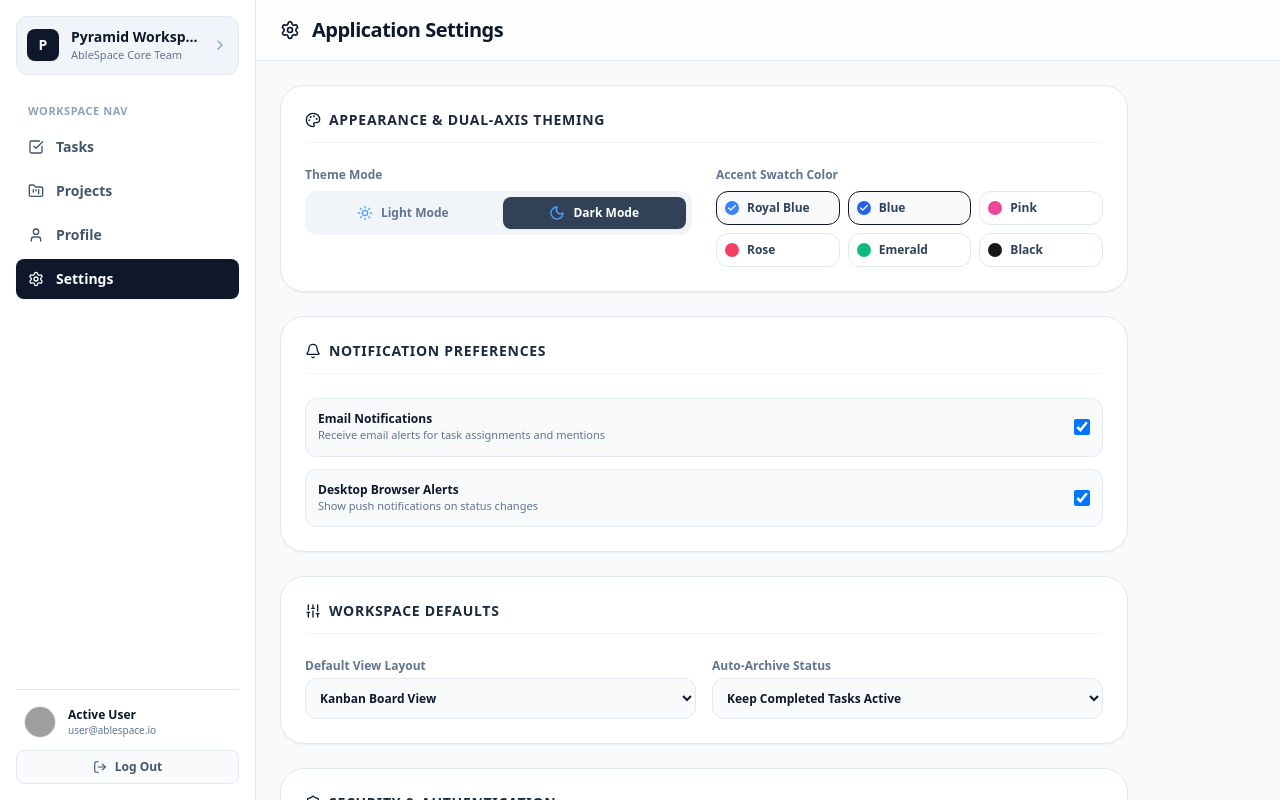
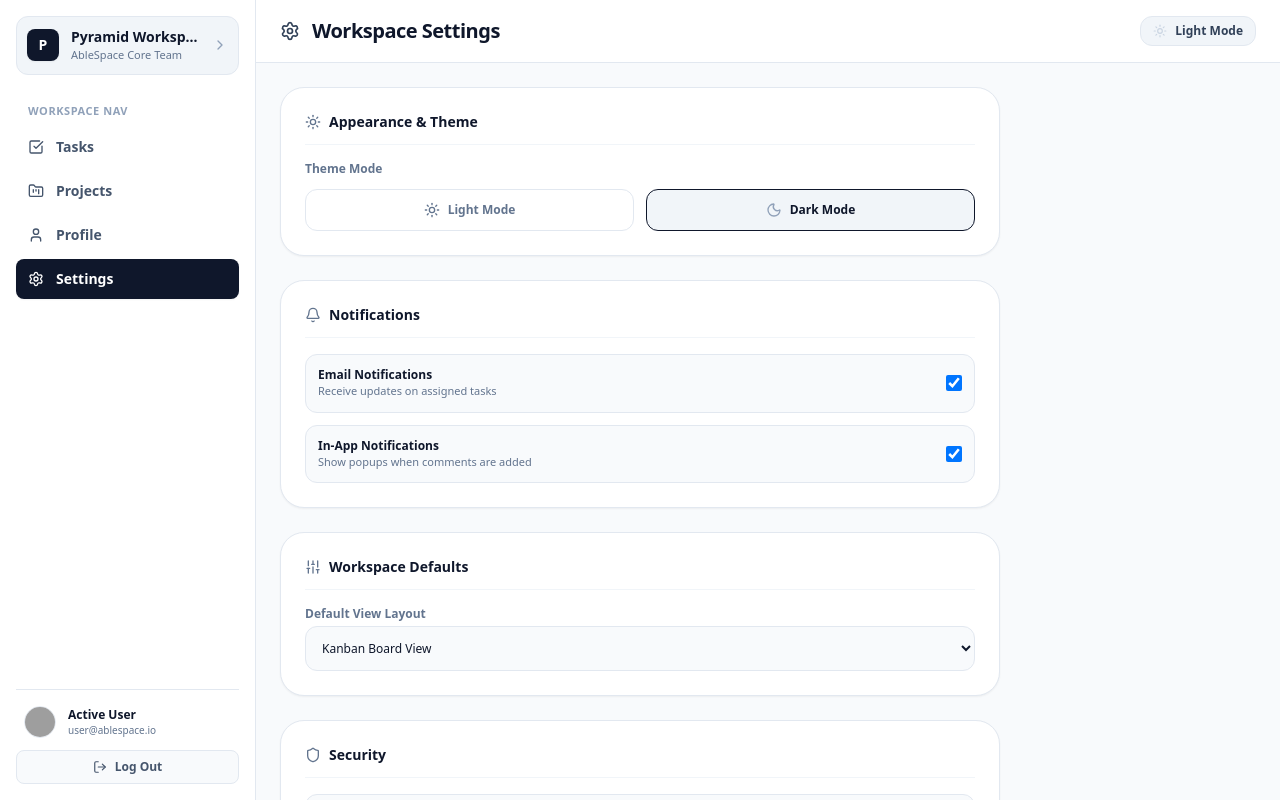
Before and after one commit to vamsi-2003/AbleSpace-Task-Management, a Next.js app in the folder frontend/: page /settings in a window 1280 px wide. Shown: the top 800 px of the page. Built offline with nearby package versions, Linux system fonts and the light colour scheme; no server answers; grey boxes are pictures that could not be loaded.

Commit message:
Completely remove Accent Swatch Color feature, swatches, and references from the entire application

```diff
--- a/frontend/src/app/settings/page.tsx
+++ b/frontend/src/app/settings/page.tsx
@@ -1,187 +1,136 @@
 'use client';
 
-import React, { useState, useEffect } from 'react';
+import React, { useState } from 'react';
 import { Sidebar } from '../../components/Sidebar';
 import { useTheme } from '../../context/ThemeContext';
-import { api, User } from '../../lib/api';
-import {
-  Settings as SettingsIcon,
-  Palette,
-  Bell,
-  Sliders,
-  Shield,
-  Sun,
-  Moon,
-  Check,
-  Lock,
-  Key,
-} from 'lucide-react';
+import { Settings, Sun, Moon, Bell, Shield, Sliders } from 'lucide-react';
 
 export default function SettingsPage() {
-  const { mode, accent, setMode, setAccent } = useTheme();
-  const [profile, setProfile] = useState<User | null>(null);
+  const { mode, toggleMode } = useTheme();
 
   // Settings State
   const [emailNotifications, setEmailNotifications] = useState(true);
-  const [desktopNotifications, setDesktopNotifications] = useState(true);
+  const [inAppNotifications, setInAppNotifications] = useState(true);
   const [defaultView, setDefaultView] = useState<'board' | 'list'>('board');
-  const [autoArchive, setAutoArchive] = useState(false);
-  const [twoFactorAuth, setTwoFactorAuth] = useState(false);
-  const [savedSuccess, setSavedSuccess] = useState(false);
+  const [twoFactor, setTwoFactor] = useState(false);
+  const [savedMessage, setSavedMessage] = useState(false);
 
-  useEffect(() => {
-    api.getProfile().then(setProfile).catch(() => {});
-  }, []);
-
-  const accents = [
-    { id: 'blue', label: 'Royal Blue', bg: '#3b82f6' },
-    { id: 'blue', label: 'Blue', bg: '#2563eb' },
-    { id: 'pink', label: 'Pink', bg: '#ec4899' },
-    { id: 'rose', label: 'Rose', bg: '#f43f5e' },
-    { id: 'emerald', label: 'Emerald', bg: '#10b981' },
-    { id: 'black', label: 'Black', bg: '#18181b' },
-  ];
-
-  const handleSaveSettings = () => {
-    setSavedSuccess(true);
-    setTimeout(() => setSavedSuccess(false), 3000);
+  const handleSaveSettings = (e: React.FormEvent) => {
+    e.preventDefault();
+    setSavedMessage(true);
+    setTimeout(() => setSavedMessage(false), 3000);
   };
 
   return (
     <div className="flex min-h-screen bg-slate-50 dark:bg-slate-950 text-slate-900 dark:text-slate-100">
-      <Sidebar user={profile} />
+      <Sidebar />
 
       <main className="flex-1 flex flex-col min-w-0">
-        <header className="sticky top-0 z-30 bg-white/80 dark:bg-slate-900/80 backdrop-blur-md border-b border-slate-200 dark:border-slate-800 px-6 py-4 flex items-center justify-between">
+        <header className="sticky top-0 z-30 bg-white/95 dark:bg-slate-900/95 backdrop-blur-md border-b border-slate-200 dark:border-slate-800 px-6 py-4 flex items-center justify-between">
           <div className="flex items-center gap-3">
-            <SettingsIcon className="w-5 h-5 accent-text-primary" />
-            <h2 className="text-xl font-extrabold tracking-tight">Application Settings</h2>
+            <Settings className="w-5 h-5 text-slate-700 dark:text-slate-200" />
+            <h2 className="text-xl font-extrabold tracking-tight">Workspace Settings</h2>
           </div>
-          {savedSuccess && (
-            <span className="text-xs font-bold text-emerald-600 dark:text-emerald-400 flex items-center gap-1">
-              <Check className="w-4 h-4" /> Preferences Saved!
-            </span>
+          <button
+            onClick={toggleMode}
+            className="flex items-center gap-2 px-3 py-1.5 text-xs font-bold rounded-xl border border-slate-200 dark:border-slate-800 bg-slate-100 dark:bg-slate-800 text-slate-700 dark:text-slate-200 hover:bg-slate-200 dark:hover:bg-slate-700 transition-colors cursor-pointer"
+          >
+            {mode === 'dark' ? (
+              <>
+                <Sun className="w-3.5 h-3.5 text-slate-300" />
+                <span>Light Mode</span>
+              </>
+            ) : (
+              <>
+                <Moon className="w-3.5 h-3.5 text-slate-600" />
+                <span>Dark Mode</span>
+              </>
             )}
+          </button>
         </header>
 
-        <div className="p-6 max-w-4xl space-y-6">
-          {/* 1. Appearance & Theming Section */}
+        <form onSubmit={handleSaveSettings} className="p-6 max-w-3xl space-y-6">
+          {/* Appearance Section */}
           <div className="bg-white dark:bg-slate-900 border border-slate-200 dark:border-slate-800 rounded-3xl p-6 shadow-xs space-y-4">
-            <div className="flex items-center gap-2 pb-3 border-b border-slate-100 dark:border-slate-800">
-              <Palette className="w-4 h-4 accent-text-primary" />
-              <h3 className="text-sm font-bold uppercase tracking-wider text-slate-800 dark:text-slate-200">
-                Appearance & Dual-Axis Theming
-              </h3>
+            <div className="flex items-center gap-2 text-sm font-bold text-slate-900 dark:text-slate-100 border-b border-slate-100 dark:border-slate-800 pb-3">
+              <Sun className="w-4 h-4 text-slate-500" />
+              <span>Appearance & Theme</span>
             </div>
 
-            <div className="grid grid-cols-1 md:grid-cols-2 gap-6 pt-2">
-              {/* Theme Mode */}
-              <div className="space-y-2">
+            <div className="space-y-3">
               <label className="text-xs font-bold text-slate-500 dark:text-slate-400 block">
                 Theme Mode
               </label>
-                <div className="grid grid-cols-2 gap-2 p-1.5 bg-slate-100 dark:bg-slate-800/60 rounded-xl">
+              <div className="grid grid-cols-2 gap-3">
                 <button
-                    onClick={() => setMode('light')}
-                    className={`flex items-center justify-center gap-2 py-2 rounded-lg text-xs font-bold transition-all ${
+                  type="button"
+                  onClick={toggleMode}
+                  className={`p-3 rounded-xl border text-xs font-bold flex items-center justify-center gap-2 transition-all cursor-pointer ${
                     mode === 'light'
-                        ? 'bg-white text-slate-900 shadow-xs'
-                        : 'text-slate-500 hover:text-slate-900 dark:hover:text-slate-100'
+                      ? 'border-slate-900 dark:border-white bg-slate-100 dark:bg-slate-800 text-slate-900 dark:text-slate-100'
+                      : 'border-slate-200 dark:border-slate-800 text-slate-500 hover:text-slate-900 dark:hover:text-slate-100'
                   }`}
                 >
-                    <Sun className="w-4 h-4 text-blue-400" /> Light Mode
+                  <Sun className="w-4 h-4 text-slate-500" /> Light Mode
                 </button>
                 <button
-                    onClick={() => setMode('dark')}
-                    className={`flex items-center justify-center gap-2 py-2 rounded-lg text-xs font-bold transition-all ${
+                  type="button"
+                  onClick={toggleMode}
+                  className={`p-3 rounded-xl border text-xs font-bold flex items-center justify-center gap-2 transition-all cursor-pointer ${
                     mode === 'dark'
-                        ? 'bg-slate-700 text-white shadow-xs'
-                        : 'text-slate-500 hover:text-slate-900 dark:hover:text-slate-100'
+                      ? 'border-slate-900 dark:border-white bg-slate-100 dark:bg-slate-800 text-slate-900 dark:text-slate-100'
+                      : 'border-slate-200 dark:border-slate-800 text-slate-500 hover:text-slate-900 dark:hover:text-slate-100'
                   }`}
                 >
-                    <Moon className="w-4 h-4 text-blue-400" /> Dark Mode
+                  <Moon className="w-4 h-4 text-slate-400" /> Dark Mode
                 </button>
-                </div>
-              </div>
-
-              {/* Accent Swatches */}
-              <div className="space-y-2">
-                <label className="text-xs font-bold text-slate-500 dark:text-slate-400 block">
-                  Accent Swatch Color
-                </label>
-                <div className="grid grid-cols-3 gap-2">
-                  {accents.map((item) => (
-                    <button
-                      key={item.id}
-                      onClick={() => setAccent(item.id as any)}
-                      className={`flex items-center gap-2 p-2 rounded-xl border text-xs font-semibold transition-all ${
-                        accent === item.id
-                          ? 'border-slate-900 dark:border-white bg-slate-50 dark:bg-slate-800'
-                          : 'border-slate-200 dark:border-slate-800 hover:bg-slate-50 dark:hover:bg-slate-800/50'
-                      }`}
-                    >
-                      <span
-                        className="w-3.5 h-3.5 rounded-full flex items-center justify-center text-white shrink-0"
-                        style={{ backgroundColor: item.bg }}
-                      >
-                        {accent === item.id && <Check className="w-2.5 h-2.5 stroke-[3]" />}
-                      </span>
-                      <span className="text-slate-700 dark:text-slate-200">{item.label}</span>
-                    </button>
-                  ))}
-                </div>
               </div>
             </div>
           </div>
 
-          {/* 2. Notification Preferences */}
+          {/* Notifications Section */}
           <div className="bg-white dark:bg-slate-900 border border-slate-200 dark:border-slate-800 rounded-3xl p-6 shadow-xs space-y-4">
-            <div className="flex items-center gap-2 pb-3 border-b border-slate-100 dark:border-slate-800">
-              <Bell className="w-4 h-4 accent-text-primary" />
-              <h3 className="text-sm font-bold uppercase tracking-wider text-slate-800 dark:text-slate-200">
-                Notification Preferences
-              </h3>
+            <div className="flex items-center gap-2 text-sm font-bold text-slate-900 dark:text-slate-100 border-b border-slate-100 dark:border-slate-800 pb-3">
+              <Bell className="w-4 h-4 text-slate-500" />
+              <span>Notifications</span>
             </div>
 
-            <div className="space-y-3 pt-2">
-              <div className="flex items-center justify-between p-3 rounded-xl bg-slate-50 dark:bg-slate-800/40 border border-slate-200/80 dark:border-slate-800">
+            <div className="space-y-3">
+              <label className="flex items-center justify-between p-3 rounded-xl border border-slate-200 dark:border-slate-800 bg-slate-50 dark:bg-slate-800/40 cursor-pointer">
                 <div>
                   <h4 className="text-xs font-bold text-slate-900 dark:text-slate-100">Email Notifications</h4>
-                  <p className="text-[11px] text-slate-500 dark:text-slate-400">Receive email alerts for task assignments and mentions</p>
+                  <p className="text-[11px] text-slate-500 dark:text-slate-400">Receive updates on assigned tasks</p>
                 </div>
                 <input
                   type="checkbox"
                   checked={emailNotifications}
                   onChange={(e) => setEmailNotifications(e.target.checked)}
-                  className="w-4 h-4 accent-bg-primary cursor-pointer"
+                  className="w-4 h-4 rounded-md text-slate-900 focus:ring-slate-500"
                 />
-              </div>
+              </label>
 
-              <div className="flex items-center justify-between p-3 rounded-xl bg-slate-50 dark:bg-slate-800/40 border border-slate-200/80 dark:border-slate-800">
+              <label className="flex items-center justify-between p-3 rounded-xl border border-slate-200 dark:border-slate-800 bg-slate-50 dark:bg-slate-800/40 cursor-pointer">
                 <div>
-                  <h4 className="text-xs font-bold text-slate-900 dark:text-slate-100">Desktop Browser Alerts</h4>
-                  <p className="text-[11px] text-slate-500 dark:text-slate-400">Show push notifications on status changes</p>
+                  <h4 className="text-xs font-bold text-slate-900 dark:text-slate-100">In-App Notifications</h4>
+                  <p className="text-[11px] text-slate-500 dark:text-slate-400">Show popups when comments are added</p>
                 </div>
                 <input
                   type="checkbox"
-                  checked={desktopNotifications}
-                  onChange={(e) => setDesktopNotifications(e.target.checked)}
-                  className="w-4 h-4 accent-bg-primary cursor-pointer"
+                  checked={inAppNotifications}
+                  onChange={(e) => setInAppNotifications(e.target.checked)}
+                  className="w-4 h-4 rounded-md text-slate-900 focus:ring-slate-500"
                 />
-              </div>
+              </label>
             </div>
           </div>
 
-          {/* 3. Workspace Defaults */}
+          {/* Workspace Defaults */}
           <div className="bg-white dark:bg-slate-900 border border-slate-200 dark:border-slate-800 rounded-3xl p-6 shadow-xs space-y-4">
-            <div className="flex items-center gap-2 pb-3 border-b border-slate-100 dark:border-slate-800">
-              <Sliders className="w-4 h-4 accent-text-primary" />
-              <h3 className="text-sm font-bold uppercase tracking-wider text-slate-800 dark:text-slate-200">
-                Workspace Defaults
-              </h3>
+            <div className="flex items-center gap-2 text-sm font-bold text-slate-900 dark:text-slate-100 border-b border-slate-100 dark:border-slate-800 pb-3">
+              <Sliders className="w-4 h-4 text-slate-500" />
+              <span>Workspace Defaults</span>
             </div>
 
-            <div className="grid grid-cols-1 md:grid-cols-2 gap-4 pt-2">
             <div>
               <label className="text-xs font-bold text-slate-500 dark:text-slate-400 block mb-1">
                 Default View Layout
@@ -189,64 +138,49 @@ export default function SettingsPage() {
               <select
                 value={defaultView}
                 onChange={(e) => setDefaultView(e.target.value as any)}
-                  className="w-full text-xs p-2.5 rounded-xl border border-slate-200 dark:border-slate-800 bg-slate-50 dark:bg-slate-800 text-slate-900 dark:text-slate-100 font-semibold"
+                className="w-full text-xs p-3 rounded-xl border border-slate-200 dark:border-slate-800 bg-slate-50 dark:bg-slate-800/60 text-slate-900 dark:text-slate-100 focus:outline-hidden"
               >
                 <option value="board">Kanban Board View</option>
                 <option value="list">Collapsible List View</option>
               </select>
             </div>
-
-              <div>
-                <label className="text-xs font-bold text-slate-500 dark:text-slate-400 block mb-1">
-                  Auto-Archive Status
-                </label>
-                <select
-                  value={autoArchive ? 'true' : 'false'}
-                  onChange={(e) => setAutoArchive(e.target.value === 'true')}
-                  className="w-full text-xs p-2.5 rounded-xl border border-slate-200 dark:border-slate-800 bg-slate-50 dark:bg-slate-800 text-slate-900 dark:text-slate-100 font-semibold"
-                >
-                  <option value="false">Keep Completed Tasks Active</option>
-                  <option value="true">Auto-Archive After 30 Days</option>
-                </select>
-              </div>
-            </div>
           </div>
 
-          {/* 4. Security & Authentication Section */}
+          {/* Security Section */}
           <div className="bg-white dark:bg-slate-900 border border-slate-200 dark:border-slate-800 rounded-3xl p-6 shadow-xs space-y-4">
-            <div className="flex items-center gap-2 pb-3 border-b border-slate-100 dark:border-slate-800">
-              <Shield className="w-4 h-4 accent-text-primary" />
-              <h3 className="text-sm font-bold uppercase tracking-wider text-slate-800 dark:text-slate-200">
-                Security & Authentication
-              </h3>
+            <div className="flex items-center gap-2 text-sm font-bold text-slate-900 dark:text-slate-100 border-b border-slate-100 dark:border-slate-800 pb-3">
+              <Shield className="w-4 h-4 text-slate-500" />
+              <span>Security</span>
             </div>
 
-            <div className="flex items-center justify-between p-3 rounded-xl bg-slate-50 dark:bg-slate-800/40 border border-slate-200/80 dark:border-slate-800">
+            <label className="flex items-center justify-between p-3 rounded-xl border border-slate-200 dark:border-slate-800 bg-slate-50 dark:bg-slate-800/40 cursor-pointer">
               <div>
-                <h4 className="text-xs font-bold text-slate-900 dark:text-slate-100 flex items-center gap-1.5">
-                  <Lock className="w-3.5 h-3.5 text-slate-400" /> Two-Factor Authentication (2FA)
-                </h4>
-                <p className="text-[11px] text-slate-500 dark:text-slate-400">Add an extra layer of account protection</p>
+                <h4 className="text-xs font-bold text-slate-900 dark:text-slate-100">Two-Factor Authentication (2FA)</h4>
+                <p className="text-[11px] text-slate-500 dark:text-slate-400">Add an extra layer of security to your account</p>
               </div>
               <input
                 type="checkbox"
-                checked={twoFactorAuth}
-                onChange={(e) => setTwoFactorAuth(e.target.checked)}
-                className="w-4 h-4 accent-bg-primary cursor-pointer"
+                checked={twoFactor}
+                onChange={(e) => setTwoFactor(e.target.checked)}
+                className="w-4 h-4 rounded-md text-slate-900 focus:ring-slate-500"
               />
-            </div>
+            </label>
           </div>
 
-          {/* Save Button */}
-          <div className="flex justify-end pt-2">
+          <div className="flex items-center justify-between pt-2">
+            {savedMessage && (
+              <span className="text-xs font-bold text-emerald-600 dark:text-emerald-400">
+                ✓ Workspace settings saved successfully!
+              </span>
+            )}
             <button
-              onClick={handleSaveSettings}
-              className="px-6 py-2.5 text-xs font-bold rounded-xl accent-bg-primary text-white hover:opacity-90 transition-opacity shadow-sm cursor-pointer"
+              type="submit"
+              className="ml-auto px-5 py-2.5 text-xs font-bold rounded-xl bg-slate-900 dark:bg-slate-100 text-white dark:text-slate-900 hover:opacity-90 transition-opacity shadow-xs cursor-pointer"
             >
-              Save All Settings
+              Save Settings
             </button>
           </div>
-        </div>
+        </form>
       </main>
     </div>
   );
--- a/frontend/src/components/ThemeSelector.tsx
+++ b/frontend/src/components/ThemeSelector.tsx
@@ -2,43 +2,19 @@
 
 import React from 'react';
 import { useTheme } from '../context/ThemeContext';
-import { Sun, Moon, Palette } from 'lucide-react';
+import { Sun, Moon } from 'lucide-react';
 
 export const ThemeSelector: React.FC = () => {
-  const { mode, accent, toggleMode, setAccent } = useTheme();
-
-  const swatches: Array<{ id: 'blue' | 'emerald' | 'indigo' | 'rose'; name: string; bgClass: string }> = [
-    { id: 'blue', name: 'Royal Blue', bgClass: 'bg-blue-500' },
-    { id: 'emerald', name: 'Emerald', bgClass: 'bg-emerald-500' },
-    { id: 'indigo', name: 'Indigo', bgClass: 'bg-indigo-500' },
-    { id: 'rose', name: 'Rose', bgClass: 'bg-rose-500' },
-  ];
+  const { mode, toggleMode } = useTheme();
 
   return (
-    <div className="flex items-center gap-4">
-      {/* Accent Color Swatches */}
-      <div className="flex items-center gap-1.5 p-1 bg-slate-100 dark:bg-slate-800/80 rounded-xl border border-slate-200/60 dark:border-slate-700/50">
-        <Palette className="w-3.5 h-3.5 ml-1.5 text-slate-400" />
-        {swatches.map((s) => (
-          <button
-            key={s.id}
-            onClick={() => setAccent(s.id)}
-            title={s.name}
-            className={`w-4 h-4 rounded-full ${s.bgClass} transition-transform cursor-pointer ${
-              accent === s.id ? 'ring-2 ring-slate-900 dark:ring-white scale-125' : 'opacity-70 hover:opacity-100'
-            }`}
-          />
-        ))}
-      </div>
-
-      {/* Light / Dark Mode Toggle */}
     <button
       onClick={toggleMode}
       className="flex items-center gap-2 px-3 py-1.5 text-xs font-bold rounded-xl border border-slate-200 dark:border-slate-800 bg-slate-100 dark:bg-slate-800 text-slate-700 dark:text-slate-200 hover:bg-slate-200 dark:hover:bg-slate-700 transition-colors cursor-pointer"
     >
       {mode === 'dark' ? (
         <>
-            <Sun className="w-3.5 h-3.5 text-blue-400" />
+          <Sun className="w-3.5 h-3.5 text-slate-300" />
           <span>Light Mode</span>
         </>
       ) : (
@@ -48,6 +24,5 @@ export const ThemeSelector: React.FC = () => {
         </>
       )}
     </button>
-    </div>
   );
 };
--- a/frontend/src/context/ThemeContext.tsx
+++ b/frontend/src/context/ThemeContext.tsx
@@ -3,36 +3,23 @@
 import React, { createContext, useContext, useEffect, useState } from 'react';
 
 type Mode = 'light' | 'dark';
-type Accent = 'blue' | 'emerald' | 'indigo' | 'rose';
 
 interface ThemeContextType {
   mode: Mode;
-  accent: Accent;
   toggleMode: () => void;
-  setAccent: (accent: Accent) => void;
 }
 
 const ThemeContext = createContext<ThemeContextType | undefined>(undefined);
 
 export const ThemeProvider: React.FC<{ children: React.ReactNode }> = ({ children }) => {
   const [mode, setMode] = useState<Mode>('dark');
-  const [accent, setAccentState] = useState<Accent>('blue');
 
   useEffect(() => {
     const savedMode = localStorage.getItem('theme_mode') as Mode;
-    const savedAccent = localStorage.getItem('theme_accent') as Accent;
-
     if (savedMode) {
       setMode(savedMode);
     } else {
       setMode('dark');
-    }
-
-    if (savedAccent && savedAccent !== ('amber' as any)) {
-      setAccentState(savedAccent);
-    } else {
-      setAccentState('blue');
-      localStorage.setItem('theme_accent', 'blue');
     }
   }, []);
 
@@ -46,22 +33,12 @@ export const ThemeProvider: React.FC<{ children: React.ReactNode }> = ({ childre
     localStorage.setItem('theme_mode', mode);
   }, [mode]);
 
-  useEffect(() => {
-    const root = document.documentElement;
-    root.setAttribute('data-accent', accent);
-    localStorage.setItem('theme_accent', accent);
-  }, [accent]);
-
   const toggleMode = () => {
     setMode((prev) => (prev === 'light' ? 'dark' : 'light'));
   };
 
-  const setAccent = (newAccent: Accent) => {
-    setAccentState(newAccent);
-  };
-
   return (
-    <ThemeContext.Provider value={{ mode, accent, toggleMode, setAccent }}>
+    <ThemeContext.Provider value={{ mode, toggleMode }}>
       {children}
     </ThemeContext.Provider>
   );
```
Lines whose indentation alone changed are shown as unchanged.
